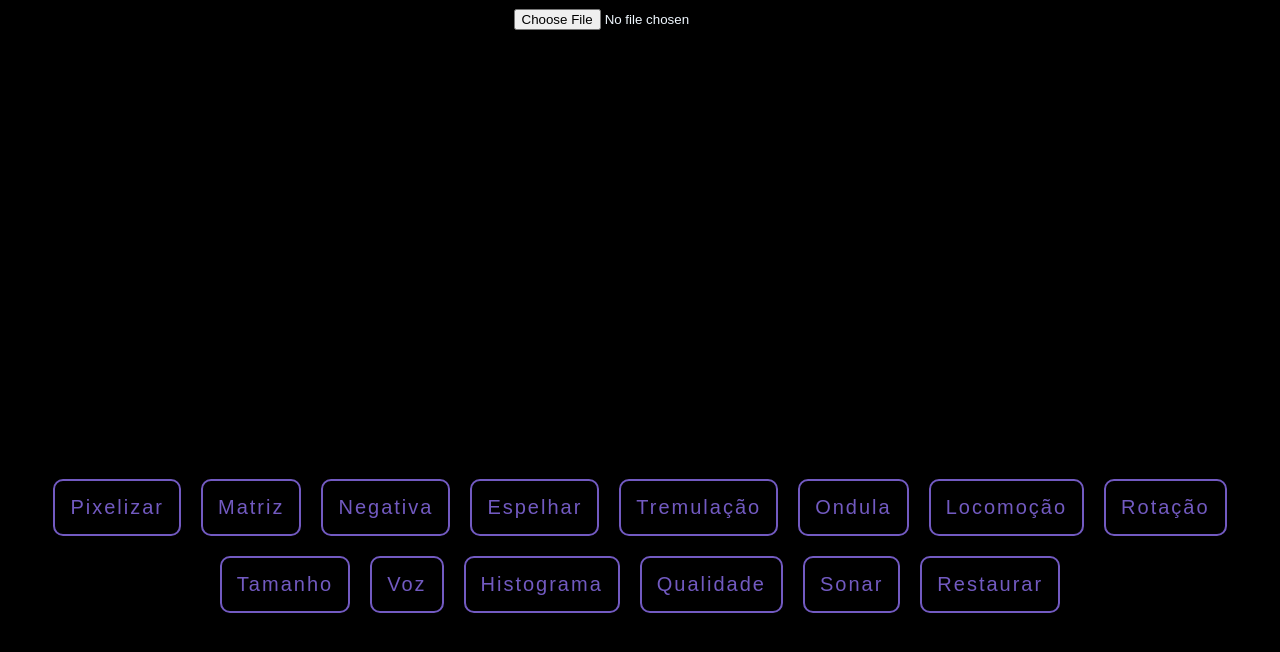
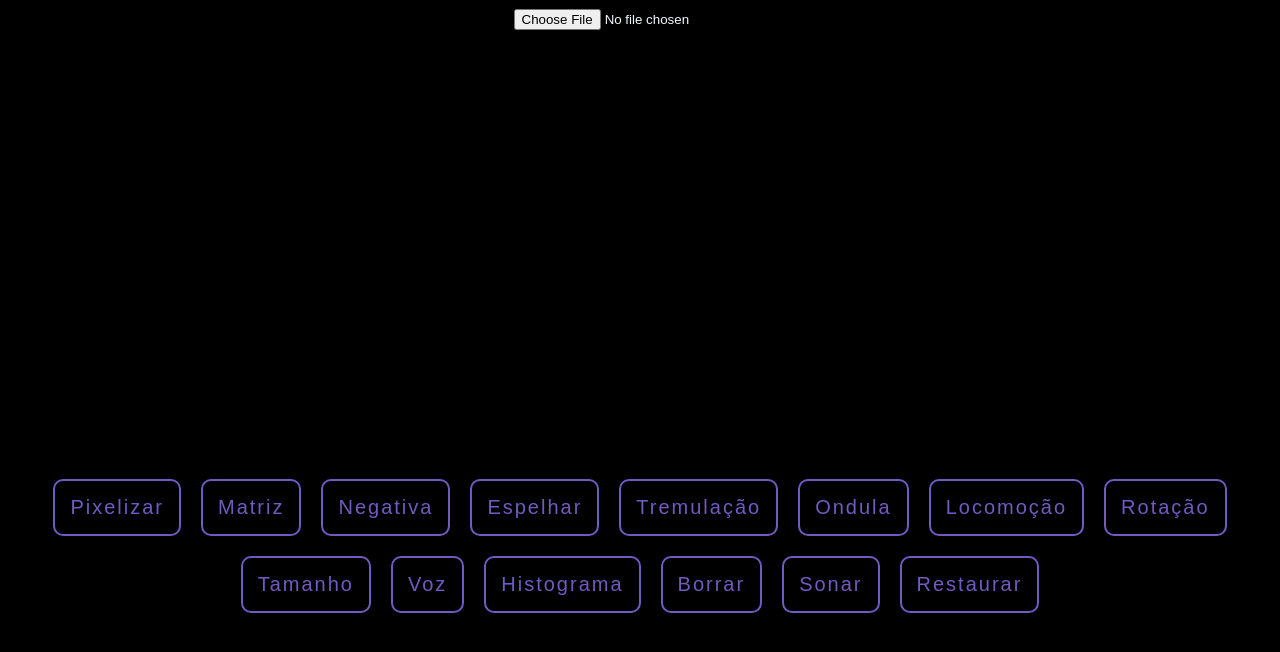
Before and after one commit to g4lva01/processamento-de-imagem, a plain HTML site: page index.html in a window 1280 px wide. Shown: the part 76-728 px from the top of the page. Drawn offline with nearby package versions, Linux system fonts and the light colour scheme.

Commit message:
Update index.html

```diff
--- a/index.html
+++ b/index.html
@@ -52,7 +52,7 @@
                 <button type="button" onclick="gerarHistograma()">Histograma</button>
 
                 <input type="range" id="quality-range" name="quality-range" min="0" max="100" value="5" onchange="aplicarDesfoqueImagem(this.value)" style="display: none;">
-                <button type="button" id="quality-button" onclick="toggleQuality()">Qualidade</button>
+                <button type="button" id="quality-button" onclick="toggleQuality()">Borrar</button>
 
                 <button type="button" id="start-mapping-button">Sonar</button>
 
```
